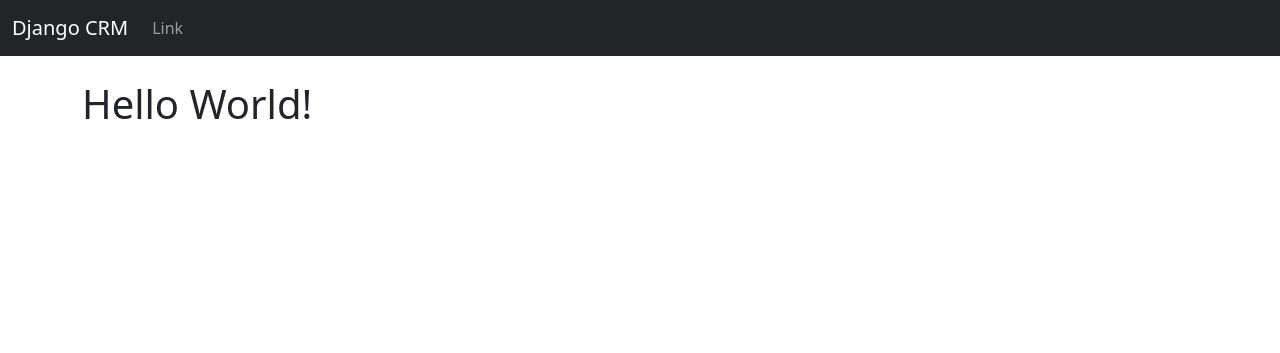
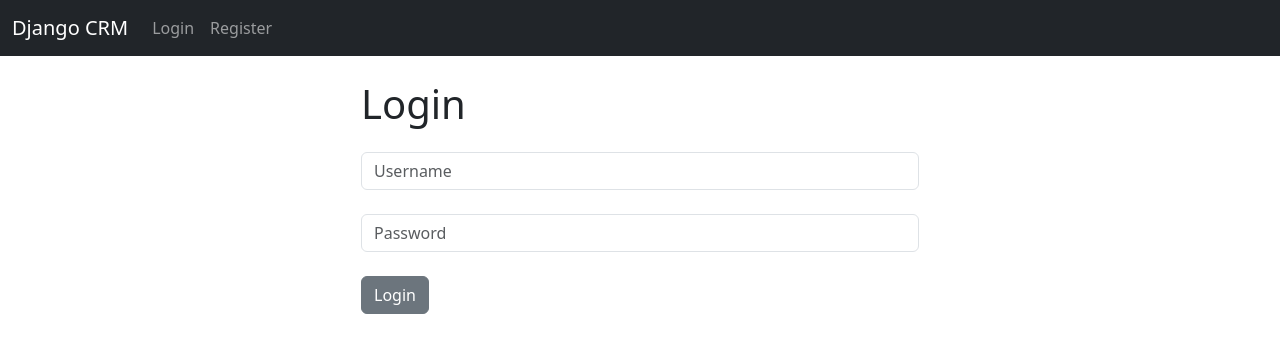
Before and after one commit to szumi112/django-project, a Django app: page / in a window 1280 px wide. Shown: the top 353 px of the page. Run offline with Django 4.2, Linux system fonts and the light colour scheme.

Commit message:
chore: registration

```diff
--- a/website/templates/base.html
+++ b/website/templates/base.html
@@ -13,7 +13,19 @@
   </head>
   <body>
     {% include 'navbar.html' %}
-    <div class="container mt-4">{% block content %} {% endblock%}</div>
+    <div class="container mt-4">
+      {% if messages %} {% for message in messages %}
+      <div class="alert alert-warning alert-dismissible fade show" role="alert">
+        {{ message }}
+        <button
+          type="button"
+          class="btn-close"
+          data-bs-dismiss="alert"
+          aria-label="Close"
+        ></button>
+      </div>
+      {% endfor %} {% endif %} {% block content %} {% endblock%}
+    </div>
     <script
       src="https://cdn.jsdelivr.net/npm/bootstrap@5.3.1/dist/js/bootstrap.bundle.min.js"
       integrity="sha384-HwwvtgBNo3bZJJLYd8oVXjrBZt8cqVSpeBNS5n7C8IVInixGAoxmnlMuBnhbgrkm"
--- a/website/templates/home.html
+++ b/website/templates/home.html
@@ -1,5 +1,37 @@
 {% extends 'base.html' %} {% block content %}
 
-<h1>Hello World!</h1>
+<div class="col-md-6 offset-md-3">
+  {% if user.is_authenticated %}
 
-{% endblock %}
+  <h1>Hello World</h1>
+
+  {% else %}
+
+  <h1>Login</h1>
+  <form method="POST" class="mt-4" action="{% url 'home'%}">
+    {% csrf_token %}
+    <form>
+      <div class="mb-3">
+        <input
+          type="text"
+          class="form-control"
+          name="username"
+          placeholder="Username"
+          required
+        />
+      </div>
+      <div class="mb-4 mt-4">
+        <input
+          type="password"
+          class="form-control"
+          name="password"
+          placeholder="Password"
+          required
+        />
+      </div>
+      <button type="submit" class="btn btn-secondary">Login</button>
+    </form>
+  </form>
+</div>
+
+{% endif %} {% endblock %}
--- a/website/templates/navbar.html
+++ b/website/templates/navbar.html
@@ -14,9 +14,18 @@
     </button>
     <div class="collapse navbar-collapse" id="navbarSupportedContent">
       <ul class="navbar-nav me-auto mb-2 mb-lg-0">
+        {% if user.is_authenticated %}
         <li class="nav-item">
-          <a class="nav-link" href="#">Link</a>
+          <a class="nav-link" href="{% url 'logout' %}">Logout</a>
         </li>
+        {% else %}
+        <li class="nav-item">
+          <a class="nav-link" href="{% url 'home' %}">Login</a>
+        </li>
+        <li class="nav-item">
+          <a class="nav-link" href="{% url 'register' %}">Register</a>
+        </li>
+        {%endif %}
       </ul>
     </div>
   </div>
--- /dev/null
+++ b/website/templates/register.html
@@ -0,0 +1,3 @@
+{% extends 'base.html' %} {% block content %}
+<h1>Register</h1>
+{% endblock %}
--- a/website/urls.py
+++ b/website/urls.py
@@ -1,4 +1,9 @@
 from django.urls import path
 from . import views
 
-urlpatterns = [path("", views.home, name="home")]
+urlpatterns = [
+    path("", views.home, name="home"),
+    # path("login/", views.login_user, name="login"),
+    path("logout/", views.logout_user, name="logout"),
+    path("register/", views.register_user, name="register"),
+]
--- a/website/views.py
+++ b/website/views.py
@@ -1,7 +1,34 @@
-from django.shortcuts import render
+from django.shortcuts import render, redirect
+from django.contrib.auth import authenticate, login, logout
+from django.contrib import messages
 
 # Create your views here.
 
 
 def home(request):
+    if request.method == "POST":
+        username = request.POST["username"]
+        password = request.POST["password"]
+        #  Authenticate
+        user = authenticate(request, username=username, password=password)
+        if user is not None:
+            login(request, user)
+            messages.success(request, "You have been logged in!")
+            return redirect("home")
+        else:
+            messages.success(
+                request, "There was an error logging in, please try again..."
+            )
+            return redirect("home")
+
     return render(request, "home.html", {})
+
+
+def logout_user(request):
+    logout(request)
+    messages.success(request, "You have been logged out...")
+    return redirect("home")
+
+
+def register_user(request):
+    return render(request, "register.html", {})
```
Also changed, not shown: website/forms.py (added, +56 -0 lines).
